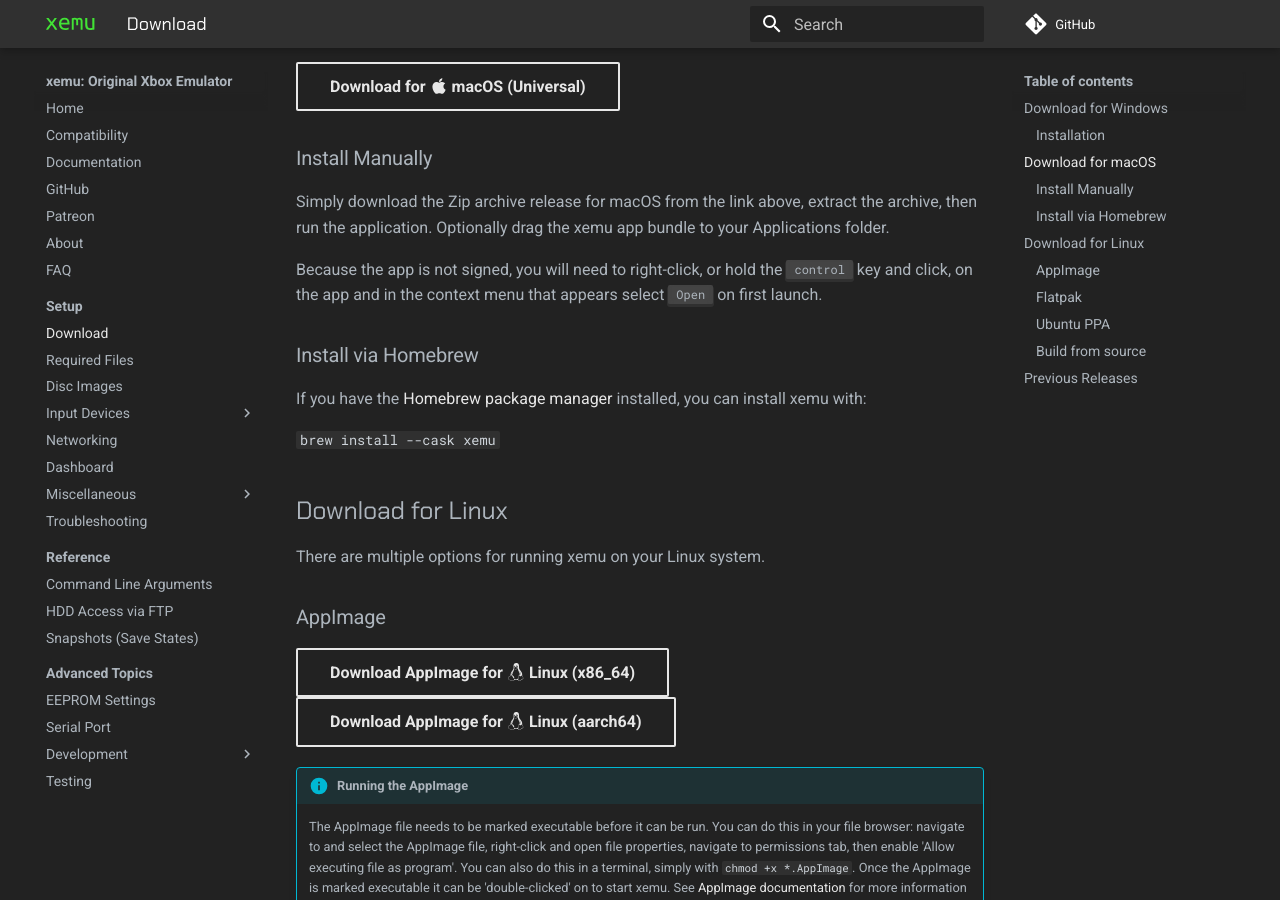
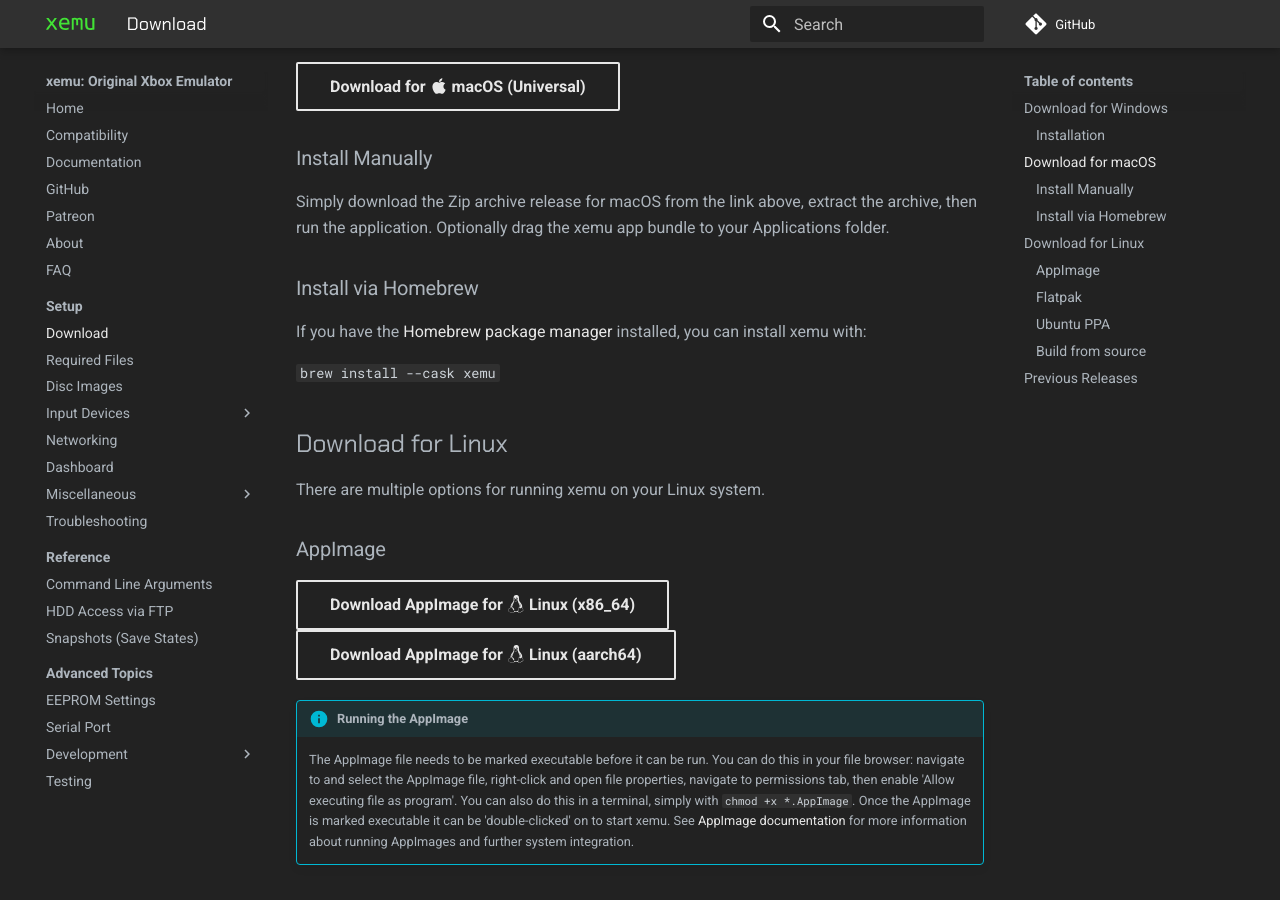
Before and after one commit to xemu-project/xemu-website, an MkDocs documentation site: the page built from docs/docs/download.md, in a window 1280 px wide and 900 px high, scrolled down 485 px. Built offline with MkDocs 1.6.1 and Material for MkDocs 9.7.7, drawn with Linux system fonts in a browser that asks for light colours; comment, search, counter and statistics services are not loaded.

Commit message:
Remove macOS unsigned disclaimer
Don't need this now that releases are signed

```diff
--- a/docs/docs/download.md
+++ b/docs/docs/download.md
@@ -13,8 +13,6 @@ Simply download the Zip archive release for Windows from the link above, extract
 ### Install Manually
 
 Simply download the Zip archive release for macOS from the link above, extract the archive, then run the application. Optionally drag the xemu app bundle to your Applications folder.
-
-Because the app is not signed, you will need to right-click, or hold the <kbd>control</kbd> key and click, on the app and in the context menu that appears select <kbd>Open</kbd> on first launch.
 
 ### Install via Homebrew
 
```
